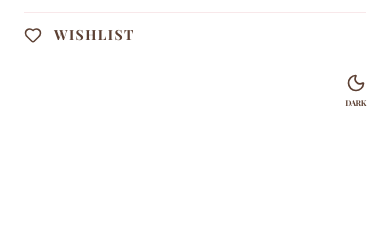
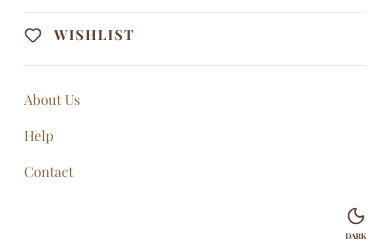
Before and after one commit to whoisnehir/rosesRrosie, a React (Vite) app in the folder frontend/: page / in a window 390 px wide. Both pictures are taken after a click on the button 37 px from the left and 32 px from the top of the page. Shown: the part 277-518 px from the top of the page. Built offline with nearby package versions, Linux system fonts and the light colour scheme; no server answers.

Commit message:
feat: add the information links to the mobile menu

```diff
--- a/frontend/src/components/MobileMenu.jsx
+++ b/frontend/src/components/MobileMenu.jsx
@@ -3,9 +3,11 @@ import { NavLink, useLocation } from 'react-router-dom';
 import { ChevronDown } from 'lucide-react';
 import { useCollections } from '../hooks/useCollections';
 import ThemeToggle from './ThemeToggle';
+import { infoLinks } from '../data/navigation';
 
 const linkClass = 'py-3 text-sm font-bold uppercase tracking-widest hover:text-accent aria-[current=page]:text-accent';
 const subLinkClass = 'block py-2 text-sm italic hover:text-accent aria-[current=page]:text-accent';
+const infoLinkClass = 'block py-2 text-sm text-secondary hover:text-accent aria-[current=page]:text-accent';
 
 // The full-height navigation shown under the header on narrow screens; onNavigate closes it after a link is chosen.
 const MobileMenu = ({ id, menuLinks, iconLinks, onNavigate }) => {
@@ -71,6 +73,15 @@ const MobileMenu = ({ id, menuLinks, iconLinks, onNavigate }) => {
                     </li>
                 ))}
             </ul>
+            <ul aria-label="Information" className="mt-2 pt-4 border-t border-line/40">
+                {infoLinks.map(({ to, label }) => (
+                    <li key={to}>
+                        <NavLink to={to} onClick={onNavigate} className={infoLinkClass}>
+                            {label}
+                        </NavLink>
+                    </li>
+                ))}
+            </ul>
             <div className="pt-4 flex justify-end">
                 <ThemeToggle />
             </div>
--- a/frontend/src/data/navigation.js
+++ b/frontend/src/data/navigation.js
@@ -1,4 +1,4 @@
-// Main shop navigation, shared by the navbar, the mobile menu and the footer.
+// Information pages, linked from the footer and from the mobile menu.
 export const menuLinks = [
     { to: '/new', label: 'New' },
     { to: '/collections', label: 'Collections', hasDropdown: true },
```
